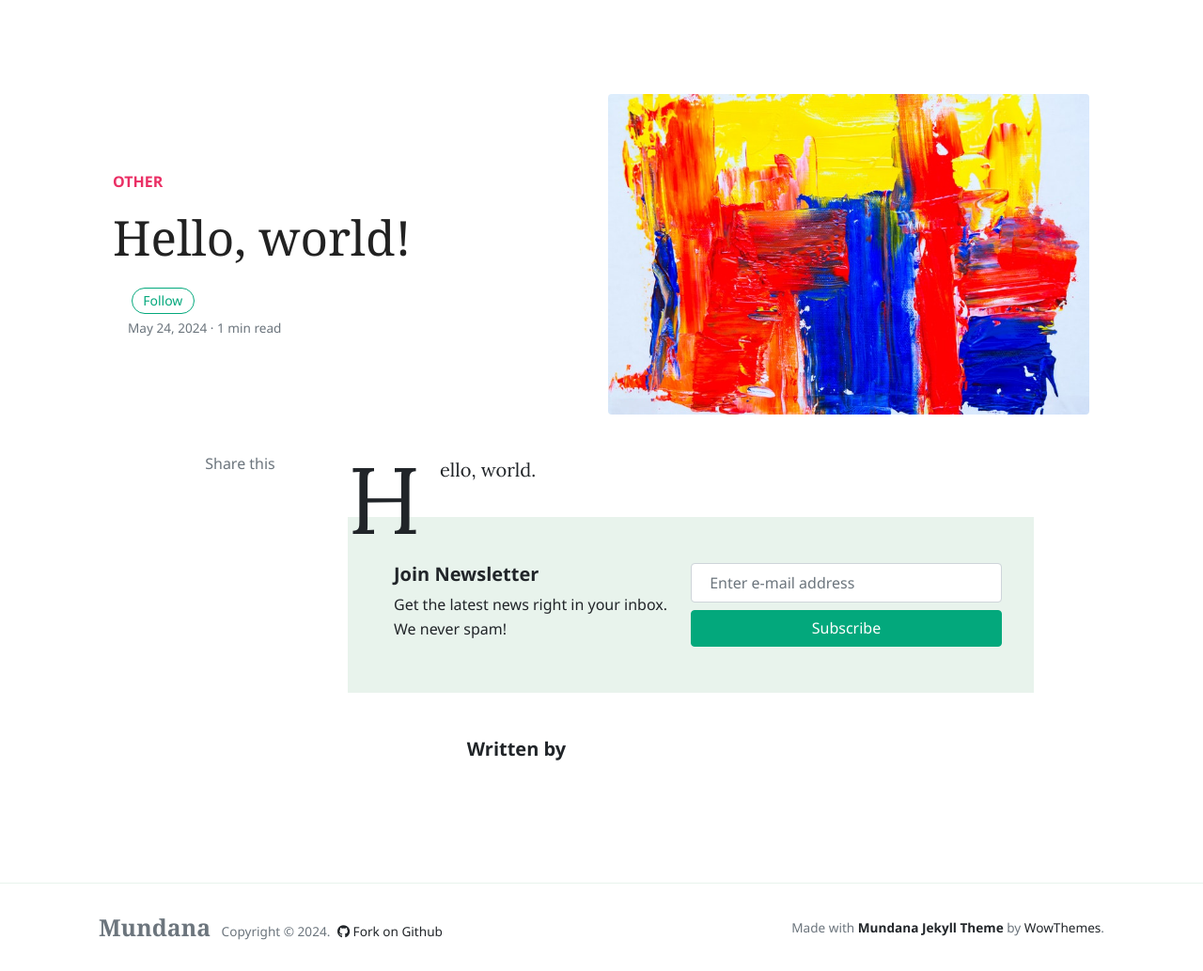
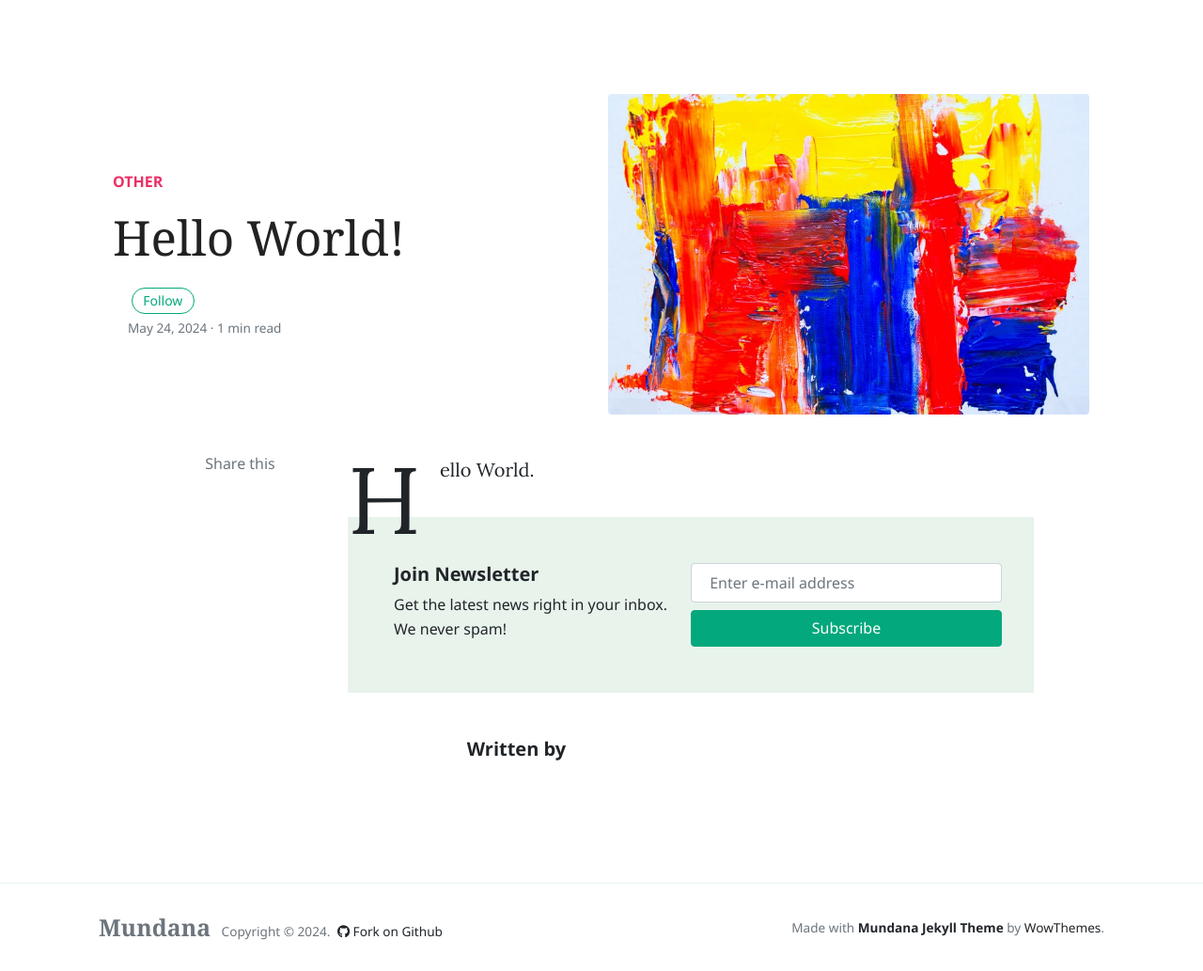
Before and after one commit to mleipzig/mleipzig.github.io, a Jekyll site: the page built from _posts/2024-05-24-hello-world.markdown, in a window 1280 px wide and 1033 px high. Shown: the whole window at 94% size. Built offline with Jekyll 4.4.1, drawn with Linux system fonts in a browser that asks for light colours; nearby versions of some CDN libraries; comment, search, counter and statistics services are not loaded.

```diff
--- a/_posts/2024-05-24-hello-world.markdown
+++ b/_posts/2024-05-24-hello-world.markdown
@@ -1,7 +1,8 @@
 ---
 layout: post
-title:  "Hello, world!"
+title:  "Hello World!"
 categories: [ Other ]
 image: assets/images/demo1.jpg
 ---
-Hello, world.
+
+Hello World.
```
Also changed, not shown: 2 other files.
